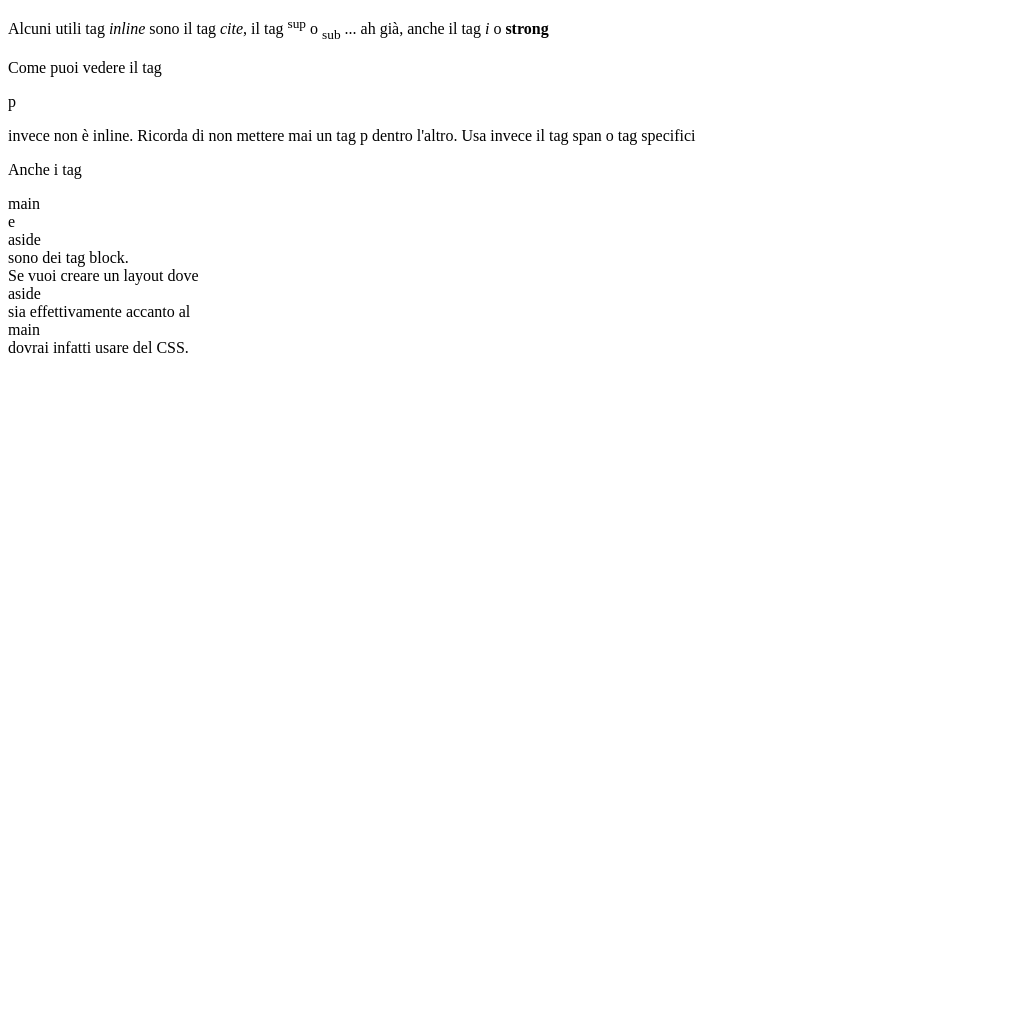
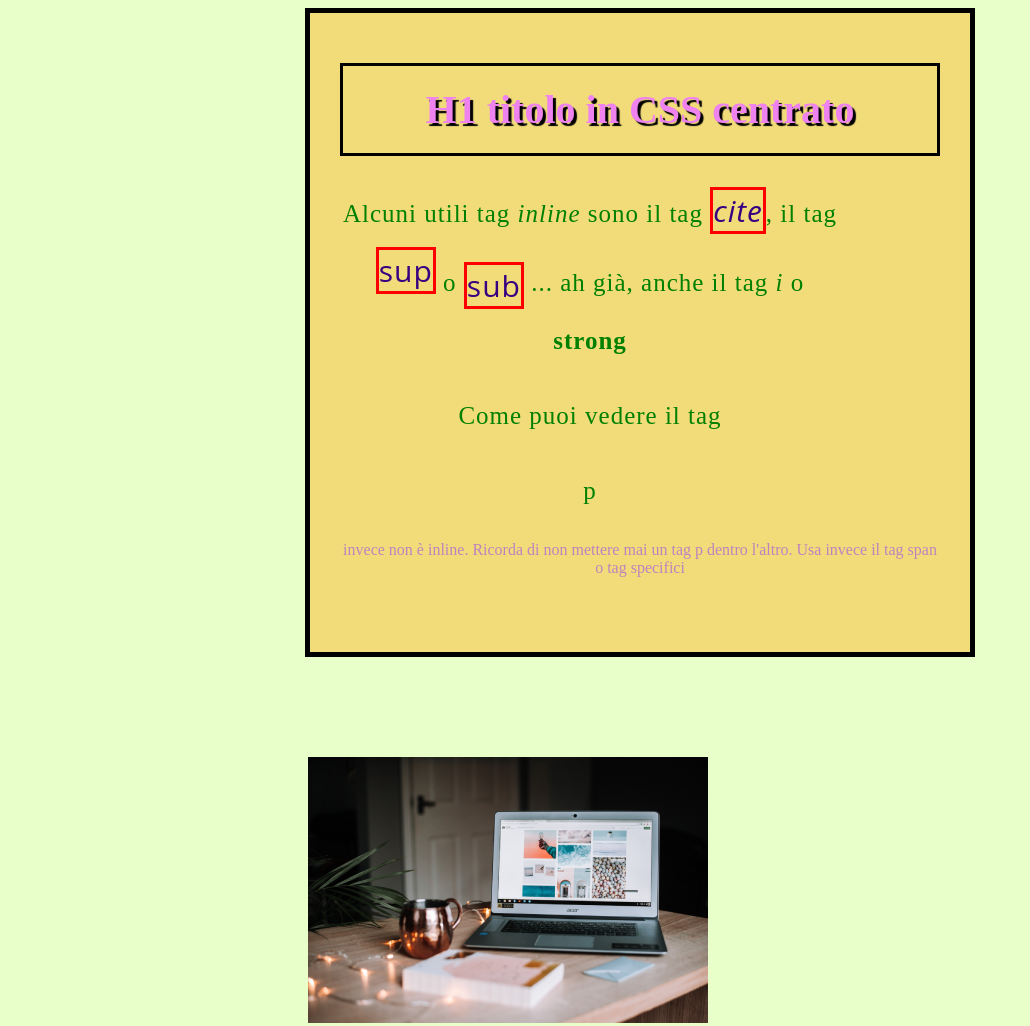
Before and after one commit to AlexF69/Esercizi_HTML, a plain HTML site: page start.html in a window 1280 px wide. Shown: the top 1026 px of the page, without its empty margins (0-1030 px from the left). Before the commit the page ends 800 px from the top, so only its background shows below. Drawn offline with Linux system fonts and the light colour scheme.

Commit message:
commit da rìesercizi CSS

```diff
--- a/start.html
+++ b/start.html
@@ -6,10 +6,13 @@
 	<meta charset="utf-8"/>
 	<meta name="viewport" content="width=device-width, initial-scale=1.0, maximum-scale=1.0, user-scalable=no"/>
 	<title>Lezione HTML</title>
+
+	<link href="style.css" rel="stylesheet">
 </head>
 
 <body>
-<main>
+	<main>
+	<h1>H1 titolo in CSS centrato</h1>
 	<p>
 		Alcuni utili tag <i>inline</i> sono il tag
 	<cite>cite</cite>, il tag <sup>sup</sup> o <sub>sub</sub> ... ah già, anche il tag <i>i</i> o <strong>strong</strong>
@@ -19,6 +22,7 @@
 	o tag specifici
 	</p>
 </main>
+<img src="laptop.png" alt="Immagine laptop">
 <aside>
 	<p> Anche i tag
 	<main>main</main>
--- /dev/null
+++ b/style.css
@@ -0,0 +1,44 @@
+html {
+    background-color: rgba(172, 255, 47, 0.253);
+  }
+cite, sup, sub {
+    color: rgb(55, 0, 128);
+    width: 500px;
+    border: 3px solid red;
+    font-size: 30px;
+    font-family: "Open Sans", sans-serif;
+}
+p {
+    color: green;
+    width: 500px;
+    line-height: 2;
+    letter-spacing: 1px;
+    font-size: 25px;
+}
+h1 {
+    font-size: 40px;
+    text-align: center;
+    color: violet;
+    border: 3px solid black;
+    margin: 0;
+    padding: 20px 0;
+    text-shadow: 3px 3px 1px black;
+  }
+  main {
+    text-align: center;
+    color: rgb(190, 131, 190);
+    background-color: rgba(255, 166, 0, 0.397);
+    width: 600px;
+    margin: 0 auto;
+    border: 5px solid black;
+    padding: 50px 30px 50px 30px;
+
+  }
+  img {
+    display: block;
+    margin: 100px 300px;
+  }
+  .center {
+    text-align: center;
+    color: red;
+  }
```
Also changed, not shown: laptop.png (added).
